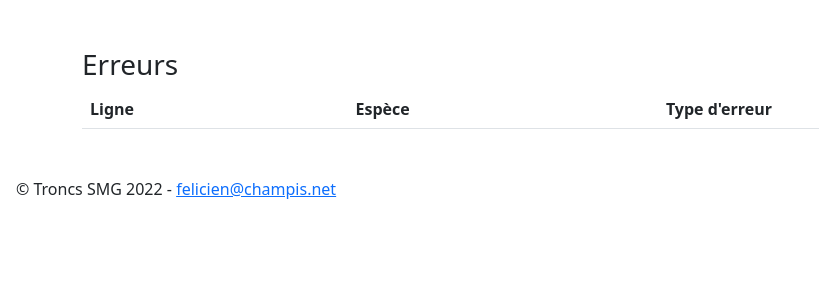
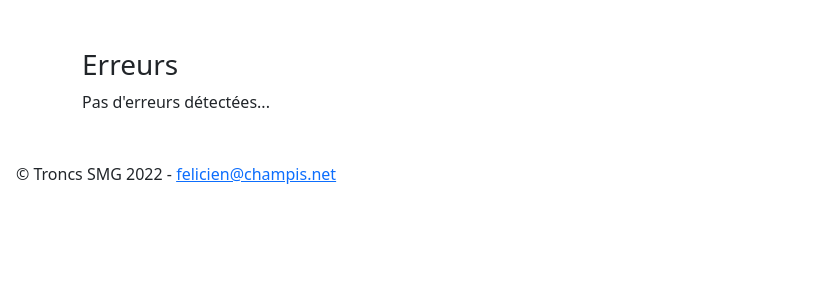
Before and after one commit to feliciencorbat/smg-troncs, a Django app: template stats/templates/stats/errors.html in a window 1280 px wide. Shown: the part 56-356 px from the top of the page, without its empty margins (0-819 px from the left). Run offline with Django 4.2, Linux system fonts and the light colour scheme; the template is opened without the code that fills it, so the values that code supplies are empty.

Commit message:
Message if no errors in errors page

```diff
--- a/stats/templates/stats/errors.html
+++ b/stats/templates/stats/errors.html
@@ -2,6 +2,11 @@
 {% block content %}
 <div class="container mt-5">
         <h3>Erreurs</h3>
+        {% if errors_list|length == 0 %}
+                <div>
+                        Pas d'erreurs détectées...
+                </div>
+        {% else %}
                 <table class="table table-striped">
                         <thead>
                         <tr>
@@ -34,5 +39,6 @@
                         {% endfor %}
                         </tbody>
                 </table>
+        {% endif %}
 </div>
 {% endblock content %}
```
Lines whose indentation alone changed are shown as unchanged.
